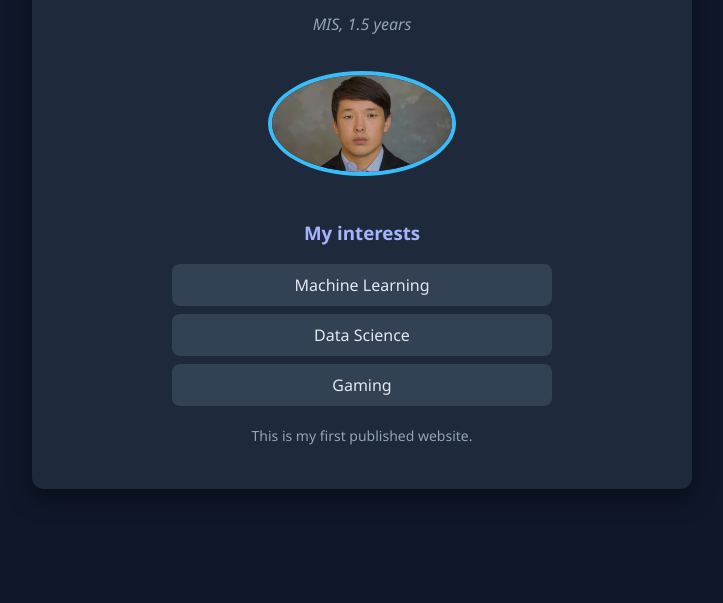
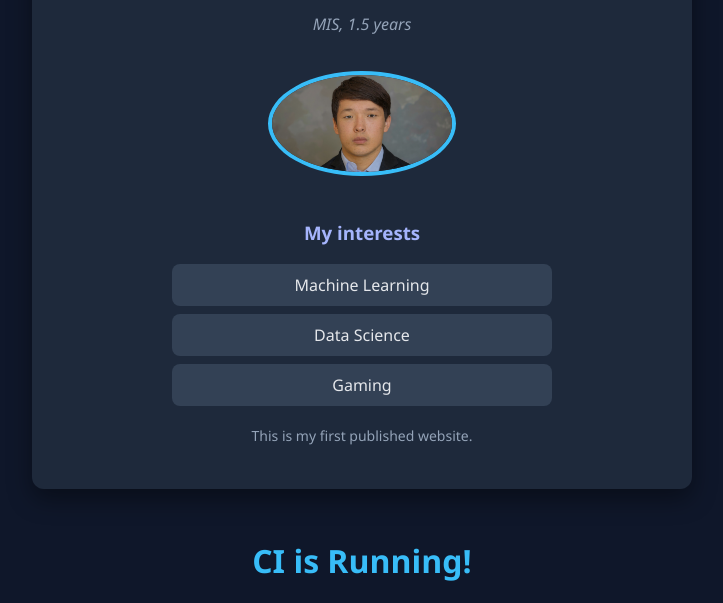
Before and after one commit to killerbean99/my-first-site, a plain HTML site: page index.html in a window 1280 px wide. Shown: the part 202-805 px from the top of the page, without its empty margins (278-1001 px from the left). Drawn offline with Linux system fonts and the light colour scheme.

Commit message:
Add header to indicate CI status

```diff
--- a/index.html
+++ b/index.html
@@ -24,6 +24,6 @@
 
         <p class="footer">This is my first published website.</p>
     </div>
-
+<h1>CI is Running!</h1>
 </body>
 </html>
```
